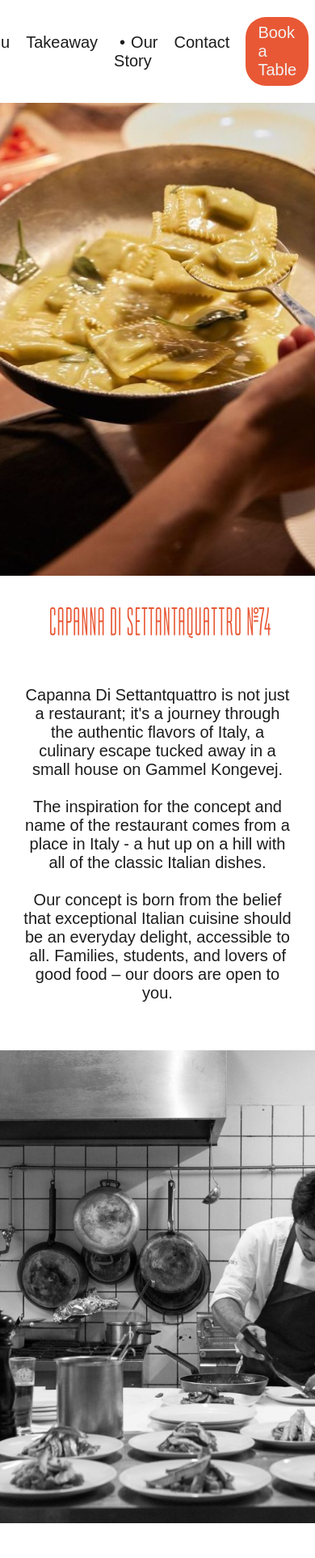
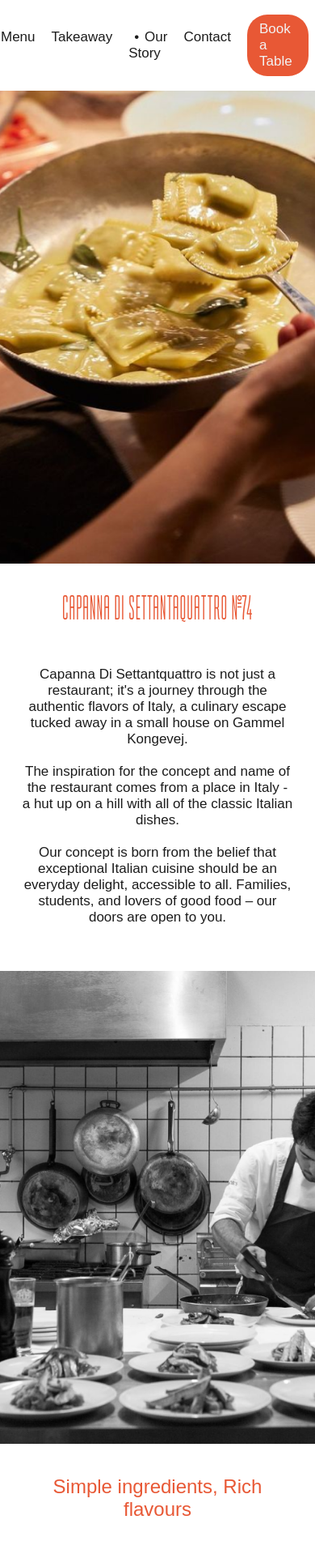
Before and after one commit to ozolinala/capanna74, a Next.js app: page /our-story in a window 390 px wide. Shown: the top 1924 px of the page at 81% size. Built offline with nearby package versions, Linux system fonts and the light colour scheme.

Commit message:
media queries

```diff
--- a/src/styles/OurStory.module.css
+++ b/src/styles/OurStory.module.css
@@ -81,4 +81,18 @@
         .item p, .item img{
             padding-bottom: 10%;
             }
+            #logo img{
+                padding-left: 20%;
+                width:60%;
+                margin-bottom: 2.4em;
+            }
+            .item h4{
+               font-size: 24px;
+            }
+            .others h2{
+                font-size: 28px;
+            }
+            .others p, .others a{
+                font-size: 20px;
+            }
   }
--- a/src/styles/globals.css
+++ b/src/styles/globals.css
@@ -55,3 +55,25 @@ a {
     font-weight: lighter;
     text-decoration: none;
   }
+  @media (max-width: 898px) {
+
+  }
+  @media (max-width: 600px) {
+    h1{
+      font-size: 180px;
+    }
+    h2{
+      font-size: 38px;
+    }
+    h3{
+      font-size: 20px;
+    }
+    h4{
+      font-size: 32px;}
+    p{
+      font-size: 17px;
+    }
+  a {
+    font-size: 17px;
+    }
+  }
```
